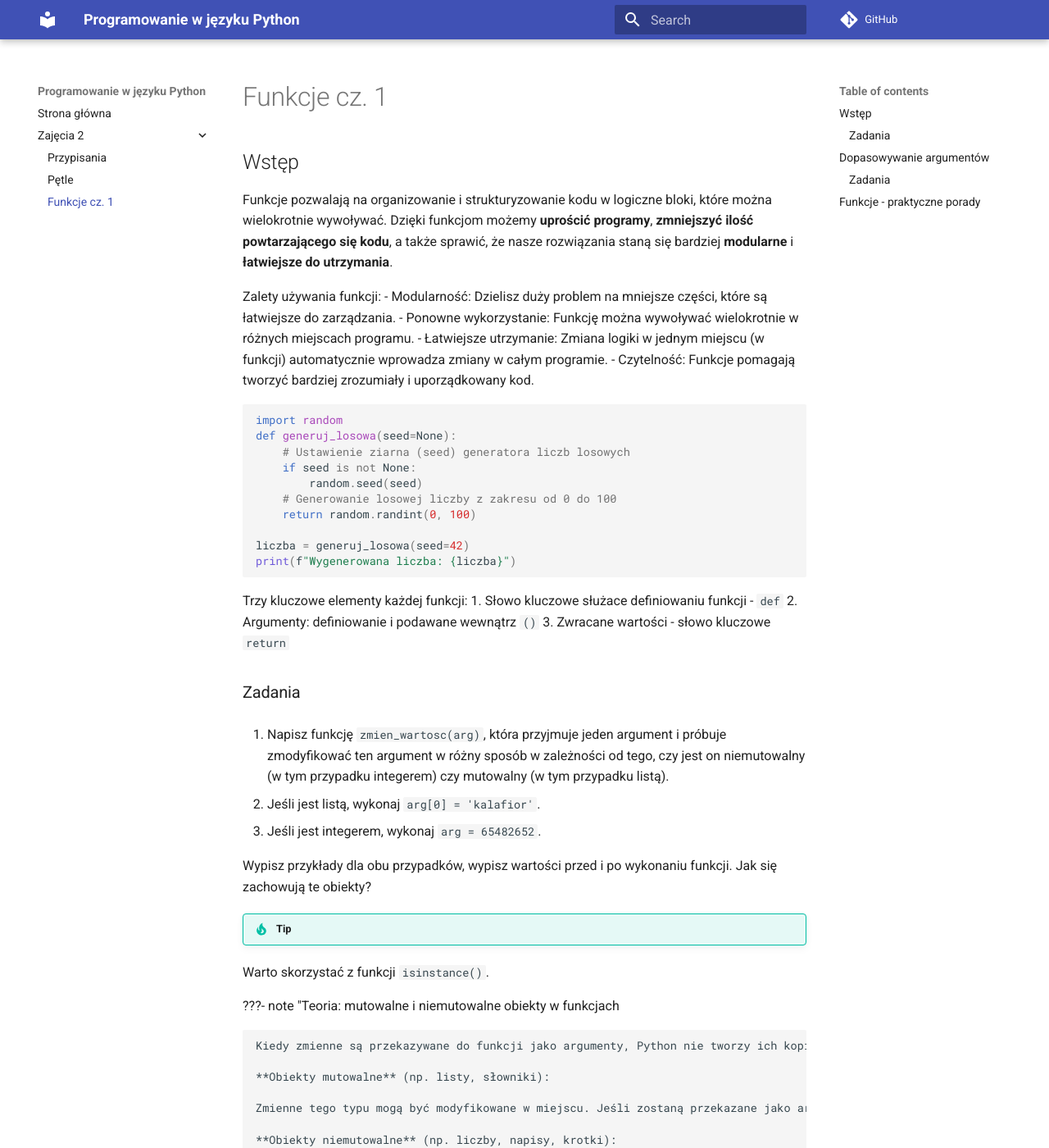
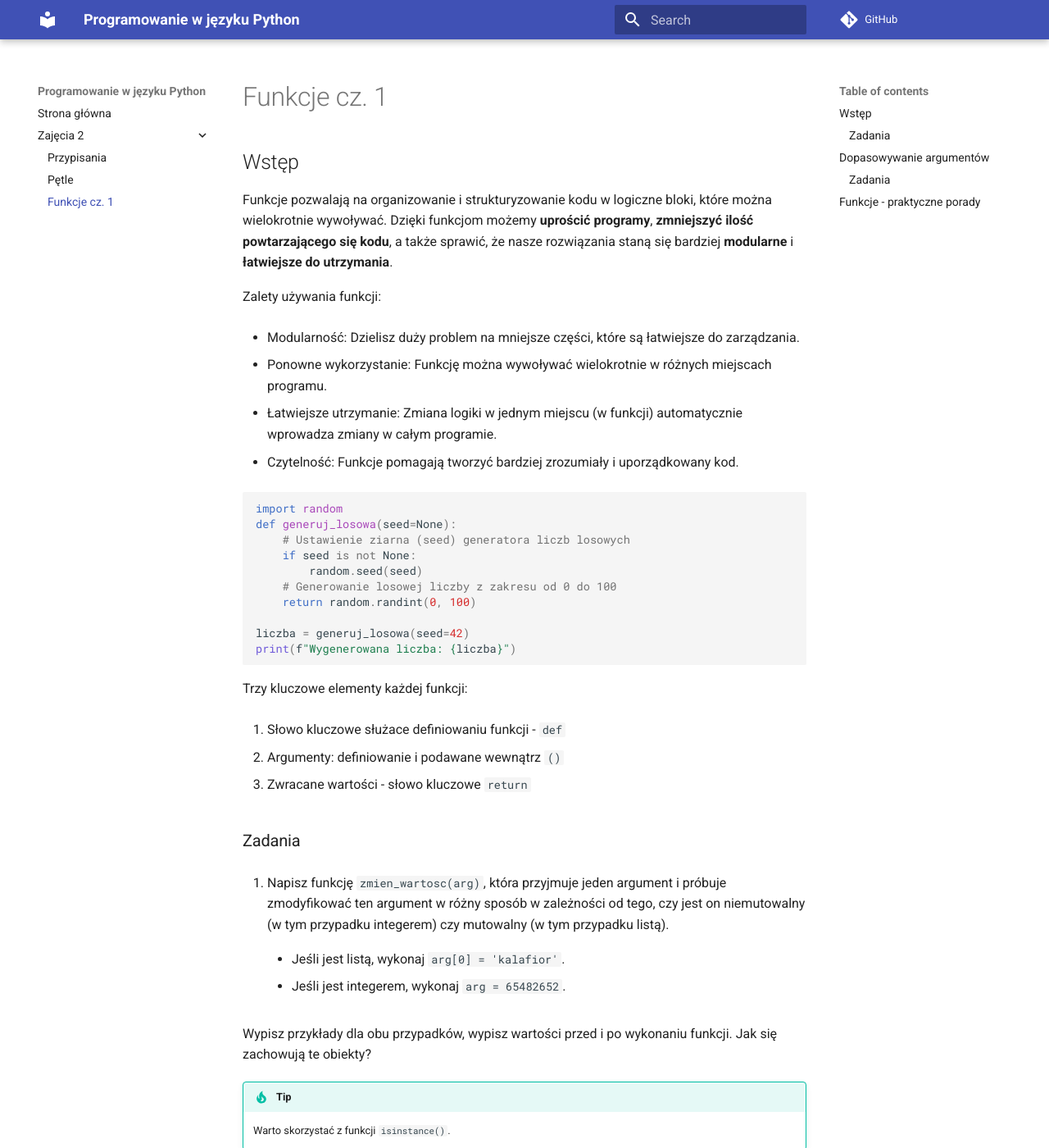
Before and after one commit to emiliaroman/python-1-starter, an MkDocs documentation site: the page built from docs/zaj2/funkcje.md, in a window 1280 px wide and 1400 px high. Shown: the whole window at 82% size. Built offline with MkDocs 1.6.1 and Material for MkDocs 9.7.7, drawn with Linux system fonts in a browser that asks for light colours; comment, search, counter and statistics services are not loaded; some of the changed text lies outside the part shown.

Commit message:
Updates to funkcje

````diff
--- a/docs/zaj2/funkcje.md
+++ b/docs/zaj2/funkcje.md
@@ -3,9 +3,13 @@
 Funkcje pozwalają na organizowanie i strukturyzowanie kodu w logiczne bloki, które można wielokrotnie wywoływać. Dzięki funkcjom możemy **uprościć programy**, **zmniejszyć ilość powtarzającego się kodu**, a także sprawić, że nasze rozwiązania staną się bardziej **modularne** i **łatwiejsze do utrzymania**.
 
 Zalety używania funkcji:
+
 - Modularność: Dzielisz duży problem na mniejsze części, które są łatwiejsze do zarządzania.
+
 - Ponowne wykorzystanie: Funkcję można wywoływać wielokrotnie w różnych miejscach programu.
+
 - Łatwiejsze utrzymanie: Zmiana logiki w jednym miejscu (w funkcji) automatycznie wprowadza zmiany w całym programie.
+
 - Czytelność: Funkcje pomagają tworzyć bardziej zrozumiały i uporządkowany kod.
 
 ```python
@@ -22,22 +26,26 @@
 ```
 
 Trzy kluczowe elementy każdej funkcji:
+
 1. Słowo kluczowe służace definiowaniu funkcji - `def`
+
 2. Argumenty: definiowanie i podawane wewnątrz `()`
+
 3. Zwracane wartości - słowo kluczowe `return`
 
 ### Zadania
 1. Napisz funkcję `zmien_wartosc(arg)`, która przyjmuje jeden argument i próbuje zmodyfikować ten argument w różny sposób w zależności od tego, czy jest on niemutowalny (w tym przypadku integerem) czy mutowalny (w tym przypadku listą).
 
-- Jeśli jest listą, wykonaj `arg[0] = 'kalafior'`.
-- Jeśli jest integerem, wykonaj `arg = 65482652`.
+    - Jeśli jest listą, wykonaj `arg[0] = 'kalafior'`.
+
+    - Jeśli jest integerem, wykonaj `arg = 65482652`.
 
 Wypisz przykłady dla obu przypadków, wypisz wartości przed i po wykonaniu funkcji. Jak się zachowują te obiekty?
 
 !!! tip
-Warto skorzystać z funkcji `isinstance()`.
+    Warto skorzystać z funkcji `isinstance()`.
 
-???- note "Teoria: mutowalne i niemutowalne obiekty w funkcjach
+???- note "Teoria: mutowalne i niemutowalne obiekty w funkcjach"
 
     Kiedy zmienne są przekazywane do funkcji jako argumenty, Python nie tworzy ich kopii, lecz przekazuje referencję do oryginalnego obiektu. W związku z tym sposób, w jaki te obiekty zachowują się wewnątrz funkcji, zależy od ich typu – mutowalne lub niemutowalne.
 
@@ -120,11 +128,15 @@
 ### Zadania
 2. Napisz funkcję `zamowienie_produktu`, która przyjmuje jeden obowiązkowy argument pozycyjny `nazwa_produktu` i dwa obowiązkowe argumenty nazwane: `cena` i `ilosc`. Funkcja powinna zwracać tekst podsumowujący zamówienie, zawierające nazwę produktu, łączną cenę (cena * ilość) oraz ilość zamówionego produktu.
 
-- Stwórz pustą listę, do której wstawisz wartości zwracane przez funkcję dla 3 różnych produktów.
-- Przeiteruj po wypełnionej liście, wyświetl teksty.
-- Zmodyfikuj funkcję tak, żeby oprócz tekstu podsumowującego zwracała także wartość zamówienia.
-- Na koniec wyświetl sumaryczną wartość zamówień (sumę z każdego zamówionego produktu).
-- Dodaj wartość domyślną dla argumentu `ilosc` równą 1.
+    - Stwórz pustą listę, do której wstawisz wartości zwracane przez funkcję dla 3 różnych produktów.
+
+    - Przeiteruj po wypełnionej liście, wyświetl teksty.
+
+    - Zmodyfikuj funkcję tak, żeby oprócz tekstu podsumowującego zwracała także wartość zamówienia.
+
+    - Na koniec wyświetl sumaryczną wartość zamówień (sumę z każdego zamówionego produktu).
+
+    - Dodaj wartość domyślną dla argumentu `ilosc` równą 1.
 
 !!! warning "Ważna informacja"
 
@@ -135,6 +147,7 @@
     ```
 
 3. Napisz funkcję `stworz_raport`, która przyjmuje dowolną liczbę argumentów pozycyjnych (`*args`) i nazwanych (`**kwargs`). Argumenty pozycyjne powinny reprezentować numery ID produktów, a argumenty nazwane - informacje o tych produktach (np. nazwa, cena). Funkcja powinna tworzyć i wyświetlać raport, w którym dla każdego ID produktu podane są szczegółowe informacje na jego temat.
+
 Wywołanie funkcji powinno wyglądać następująco:
 
 ```python
````
